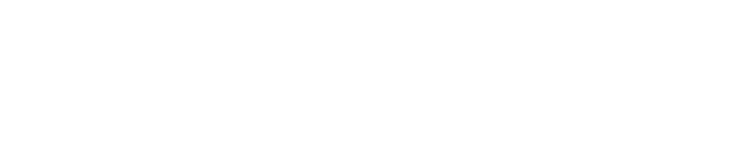
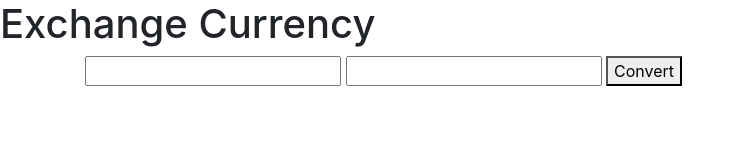
Before and after one commit to tayphill13/Money-Exchange6, a website built with webpack: page src/index.html in a window 1280 px wide. Shown: the whole page, without its empty margins (0-742 px from the left). Built offline with nearby package versions, Linux system fonts and the light colour scheme.

Commit message:
initially fill out index with basic structure

```diff
--- a/src/index.html
+++ b/src/index.html
@@ -1,30 +1,19 @@
 <!DOCTYPE html>
 <html>
 
-<head>
-  <title>Project Name</title>
-</head>
-
-<body>
-  <!-- Some sort of HTML that directly correlates with your main.js -->
-
-  <!-- Some sort of HTML that directly correlates with your main.js -->
-
-  <!-- Uncomment the following code to check that bootstrap is working! -->
-
-  <!-- <div class="card">
-    <div class="card" style="width: 18rem;">
-      <img class="card-img-top"
-        src="https://images.unsplash.com/photo-1534278931827-8a259344abe7?ixlib=rb-1.2.1&w=1000&q=80"
-        alt="Card image cap">
-      <div class="card-body">
-        <h5 class="card-title">Card title</h5>
-        <p class="card-text">This should be a working card class!
-        </p>
-        <a href="#" class="btn btn-primary">Go somewhere</a>
+  <head>
+    <title>Money Exchanger</title>
+  </head>
+  <body>
+    <h1>Exchange Currency</h1>
+    <div class="container">
+      <div id="exchange-form">
+        <input id="money-amount" type="text">
+        <input id="country" type="text">
+        <button id="submit">Convert</button>
+        <span id="result"></span>
       </div>
     </div>
-  </div> -->
-</body>
+  </body>
 
 </html>
```
